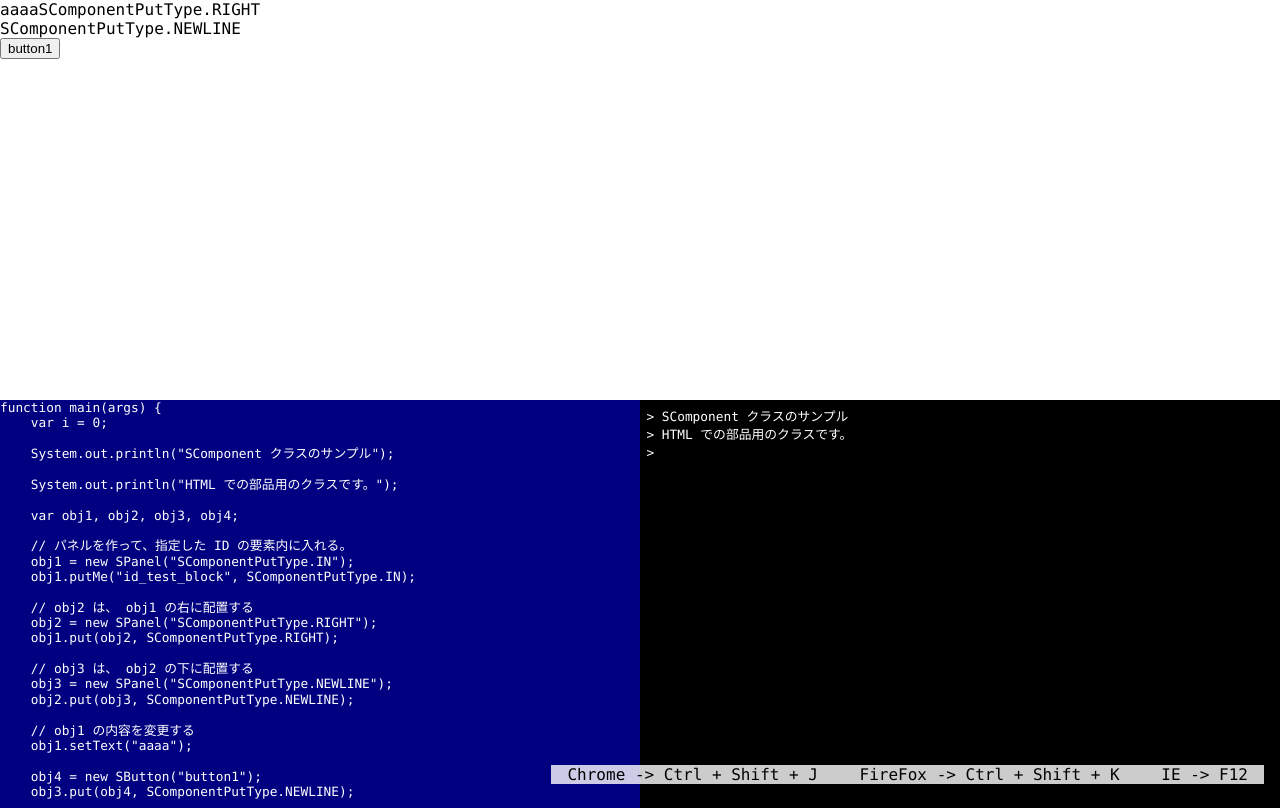
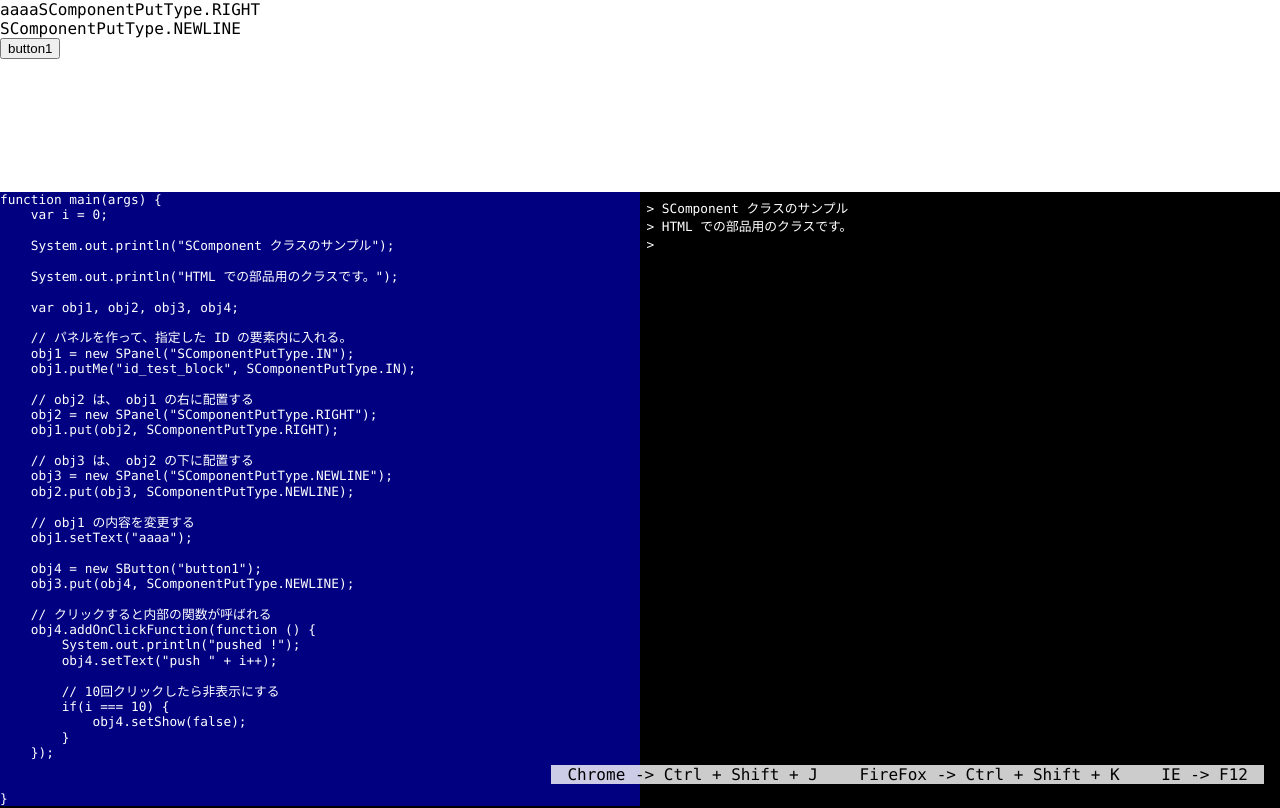
Before and after one commit to natade-jp/SenkoWSH, a plain HTML site: page docs/samples/SComponent/index.html in a window 1280 px wide. Shown: the top 808 px of the page. Drawn offline with Linux system fonts and the light colour scheme.

Commit message:
コンソール表示エリアを広げました

```diff
--- a/docs/samples/SComponent/index.html
+++ b/docs/samples/SComponent/index.html
@@ -15,7 +15,7 @@ html, body {
 #component_test {
 	display:			block;
 	width:				100%;
-	height:				50%;
+	height:				12em;
 	background-color:	white;
 }
 </style>
```
